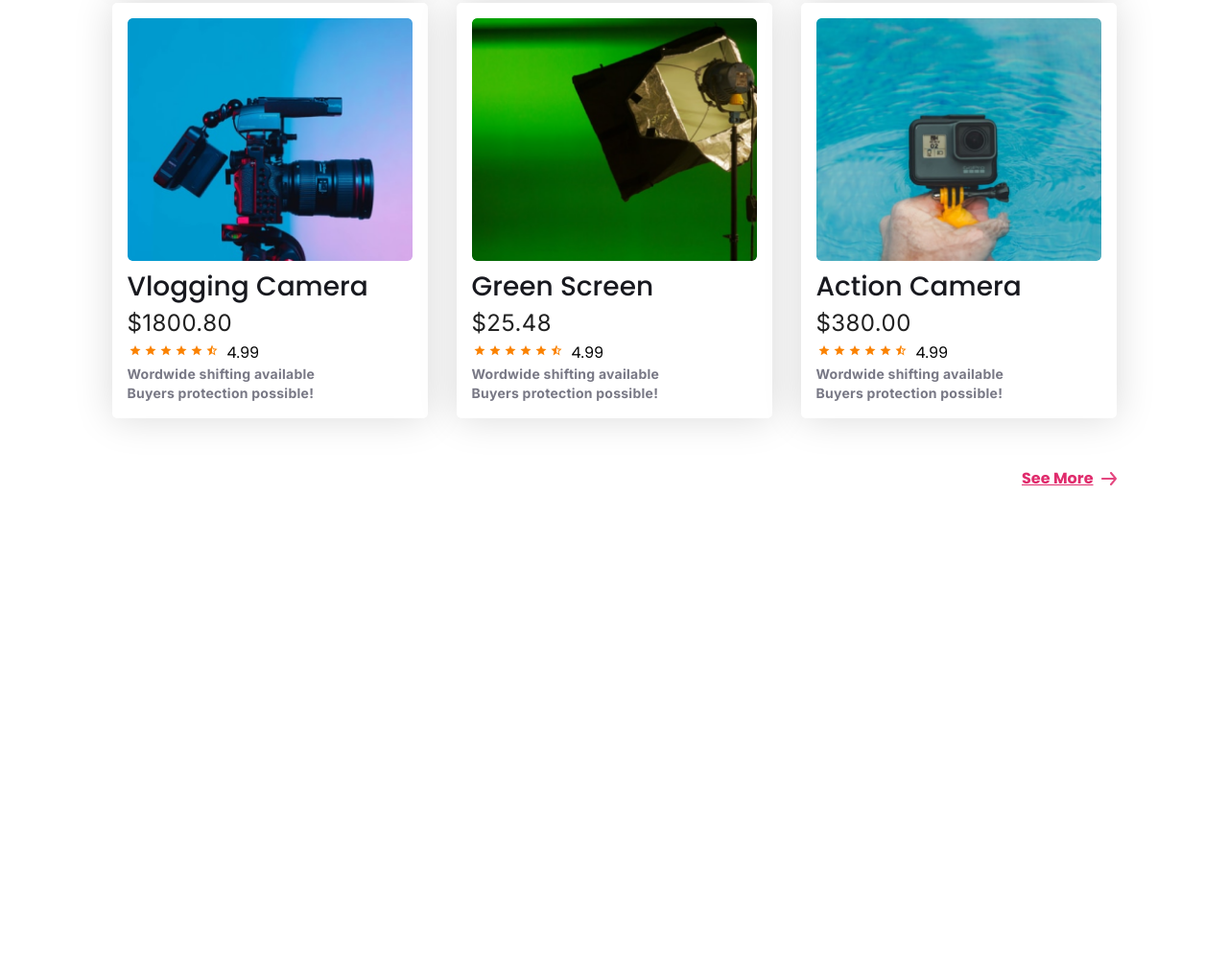
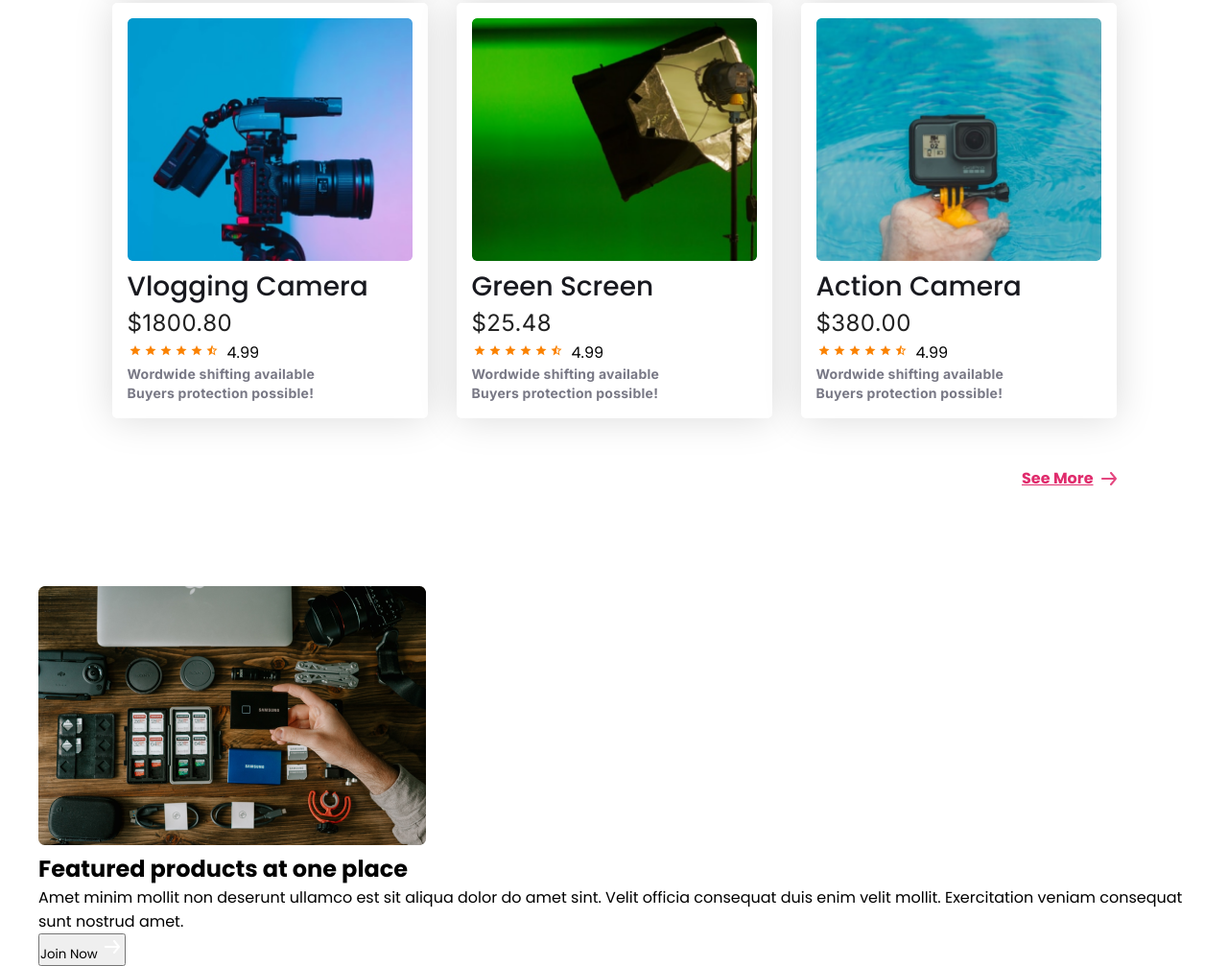
Before and after one commit to asif-daffodil/ranisha-day-6-mar8, a plain HTML site: page index.html in a window 1280 px wide. Shown: the part 1908-2915 px from the top of the page at 96% size. Before the commit the page ends 2519 px from the top, so only its background shows below. Drawn offline with Linux system fonts and the light colour scheme.

Commit message:
day-6  mar8

```diff
--- a/css/style.css
+++ b/css/style.css
@@ -215,6 +215,11 @@ header > ul > li > a {
     margin: 0 auto;
 }
 
+.featured-products {
+
+
+}
+
 
 @media screen and (max-width: 768px) {
     header {
--- a/index.html
+++ b/index.html
@@ -210,6 +210,19 @@
                 </a>
             </section>
          <!--pouplar Section end-->
+         <section class="featured-products">
+            <div>
+                <img src="./img/img.png" alt="">
+            </div>
+            <div>
+                <h2>Featured products at one place</h2>
+                <p>Amet minim mollit non deserunt ullamco est sit aliqua dolor do amet sint. Velit officia consequat duis enim velit mollit. Exercitation veniam consequat sunt nostrud amet.</p>
+                <button>Join Now
+                    <img src="./img/arrow.png" alt="">
+                </button>
+            </div>
+         </section>
+         <!--Featured products end-->
     </main>
     <script src="./js/script.js"></script>
 
```
